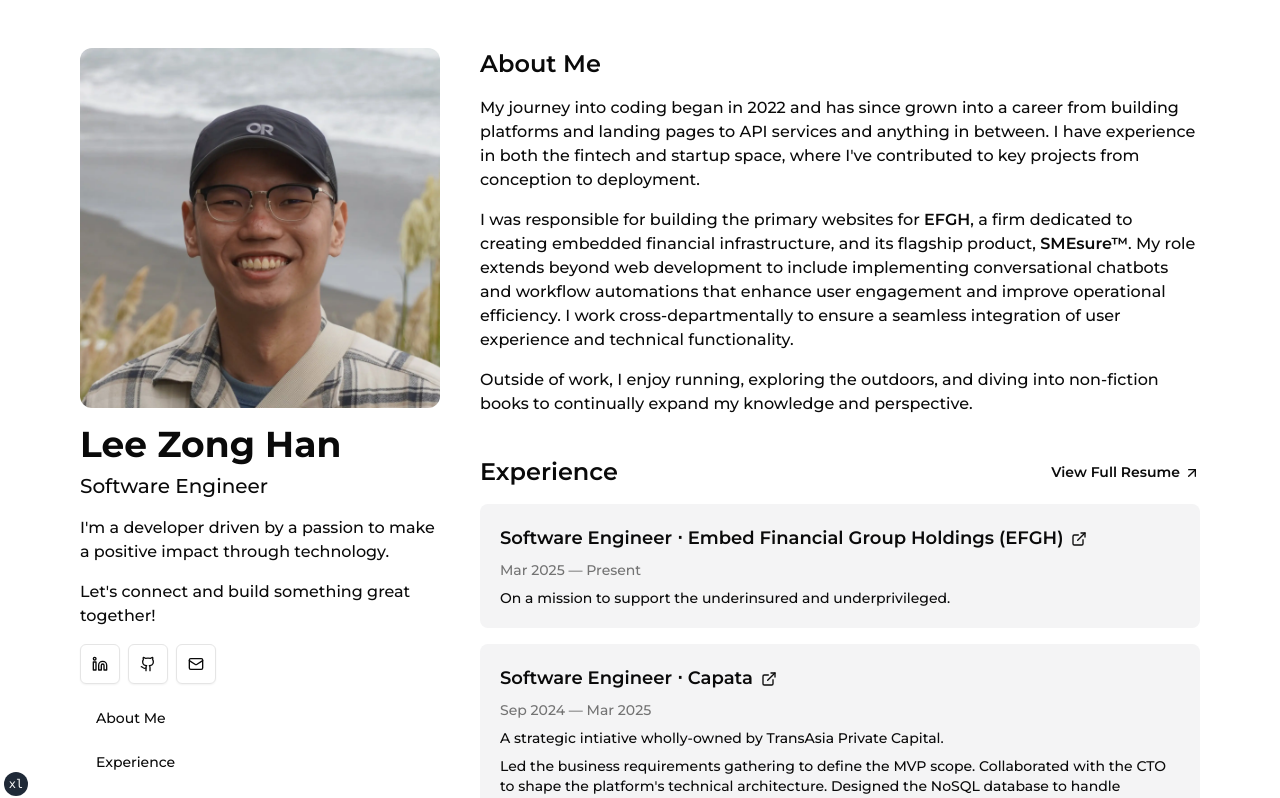
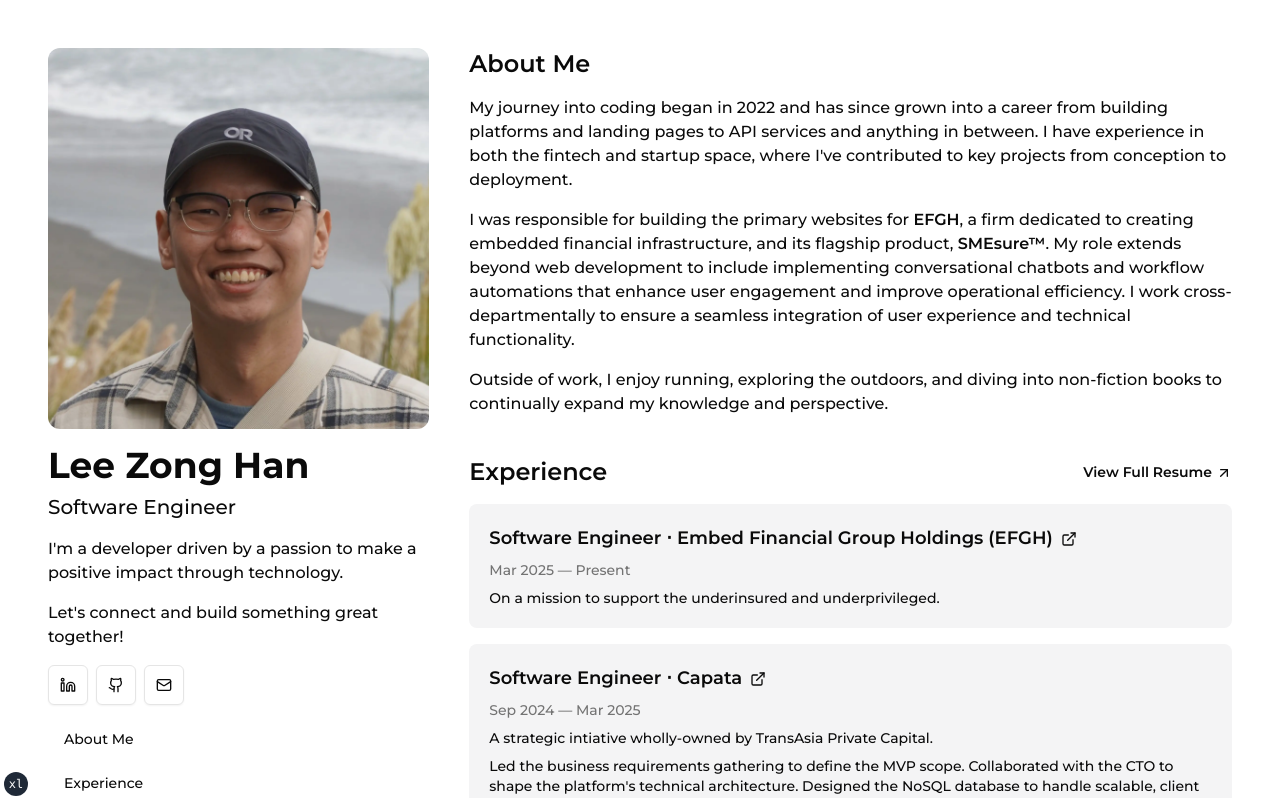
Before and after one commit to zonghanleezh/leezonghan.com, a Next.js app: page / in a window 1280 px wide. Shown: the top 798 px of the page. Built offline with nearby package versions, Linux system fonts and the light colour scheme.

Commit message:
fix: add max-w to page

```diff
--- a/src/app/page.tsx
+++ b/src/app/page.tsx
@@ -8,7 +8,7 @@
 
 const IndexPage = () => {
   return (
-    <div className="flex min-h-screen flex-col justify-between gap-6 p-5 lg:flex-row lg:gap-10 lg:px-20 lg:py-12">
+    <div className="mx-auto flex min-h-screen max-w-7xl flex-col justify-between gap-6 p-5 lg:flex-row lg:gap-10 lg:p-12">
       {/* Left side */}
       <div className="flex flex-col items-center gap-2 lg:sticky lg:top-12 lg:h-[calc(100vh-6rem)] lg:w-1/3 lg:items-start lg:gap-4">
         <LandingProfileSection />
```
